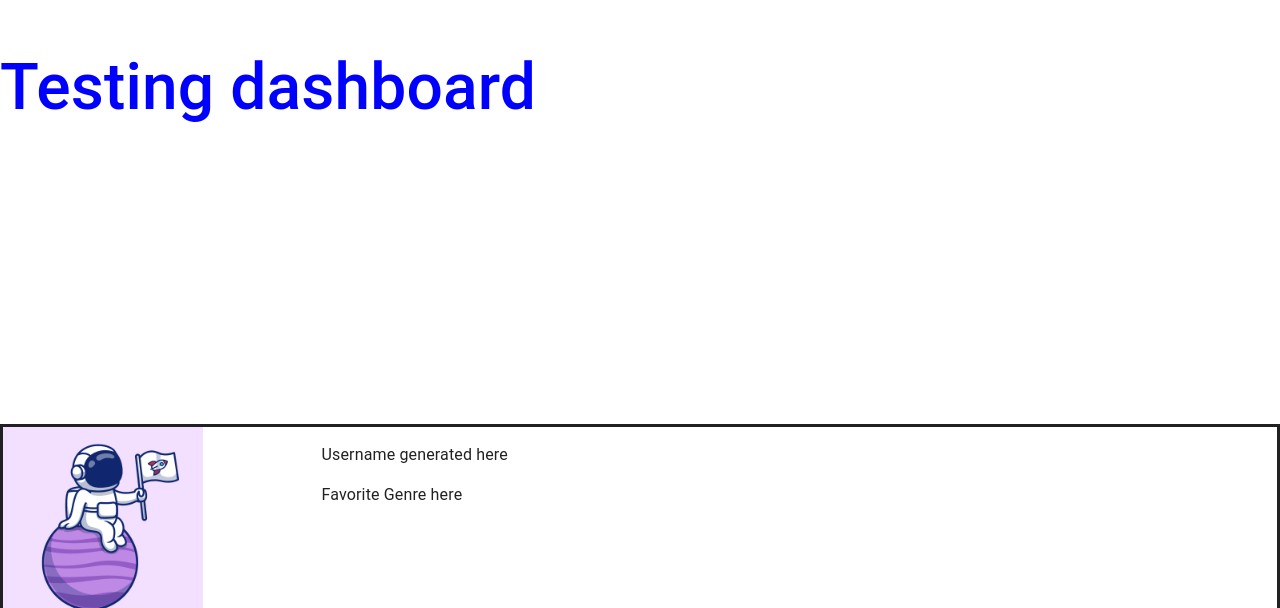
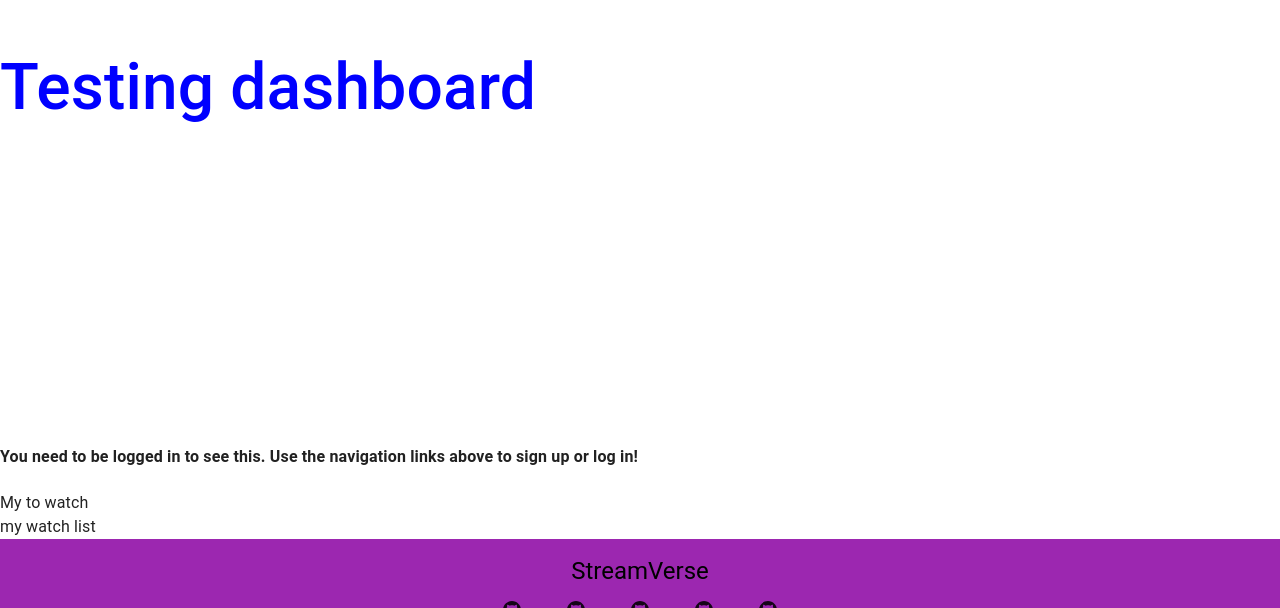
Before and after one commit to emilymclean94/broken_movie_app, a React (Create React App) app in the folder client/: page /mydashboard in a window 1280 px wide. Shown: the part 344-952 px from the top of the page. Built offline with nearby package versions, Linux system fonts and the light colour scheme.

Commit message:
fixed data pull into profile

```diff
--- a/client/src/components/DashboardUser/UserProfile.js
+++ b/client/src/components/DashboardUser/UserProfile.js
@@ -1,10 +1,10 @@
 import React from 'react';
-// import { Navigate, useParams } from 'react-router';
-// import { useQuery } from '@apollo/client';
-// import { QUERY_USER, QUERY_ME } from '../../utils/queries';
+import { Navigate, useParams } from 'react-router';
+import { useQuery } from '@apollo/client';
+import { QUERY_USER, QUERY_ME } from '../../utils/queries';
 import avatar from '../Assets/AvatarImages/Avatar2.png';
 import { Grid, Box } from '@mui/material/';
-// import Auth from '../../utils/auth';
+import Auth from '../../utils/auth';
 
 
 
@@ -20,7 +20,6 @@ const UserProfile = () => {
     // if (Auth.loggedIn() && Auth.getProfile().data.username === userParam) {
     //   return <Navigate to="/user" />;
     // }
-
     // if (loading) {
     //   return <div>Loading...</div>;
     // }
@@ -36,7 +35,8 @@ const UserProfile = () => {
 
 
     return (
-        <Box sx={{ flexGrow: 1 }}>
+      <>
+        {Auth.loggedIn() ? (<Box sx={{ flexGrow: 1 }}>
                 <Grid container border={3}>
                     <Grid  xs={3} >
                         <img src={avatar} alt='user avatar' width='200px' height='200px'></img>
@@ -44,9 +44,14 @@ const UserProfile = () => {
                     <Grid item xs={3}>
                         <p>Username generated here</p>
                         <p>Favorite Genre here</p>
+                        <button onClick={()=> Auth.logout()}>Log Out</button>
                     </Grid>
                 </Grid>
-            </Box>
+            </Box>) : (
+                  <h4>
+                    You need to be logged in to see this. Use the navigation links above to
+                    sign up or log in!
+                  </h4>)}</>
     )
 }
 export default UserProfile;
--- a/client/src/components/ModalsPages/LoginModal.js
+++ b/client/src/components/ModalsPages/LoginModal.js
@@ -14,7 +14,6 @@ import Modal from '@mui/material/Modal';
 import Button from '@mui/material/Button';
 import Auth from '../../utils/auth';
 import { Link } from 'react-router-dom';
-import { formHelperTextClasses } from '@mui/material';
 // import { useState } from 'react';
 
 const style = {
@@ -48,7 +47,9 @@ const Login = (props) => {
                 variables: { ...formState },
             });
 
-           const token = Auth.login(data.login.token);
+           const token = data.login.token
+           Auth.login(token);
+
         } catch (e) {
             console.error(e);
         }
```
Also changed, not shown: 1 other file (tests, documents, lock files or other folders).
